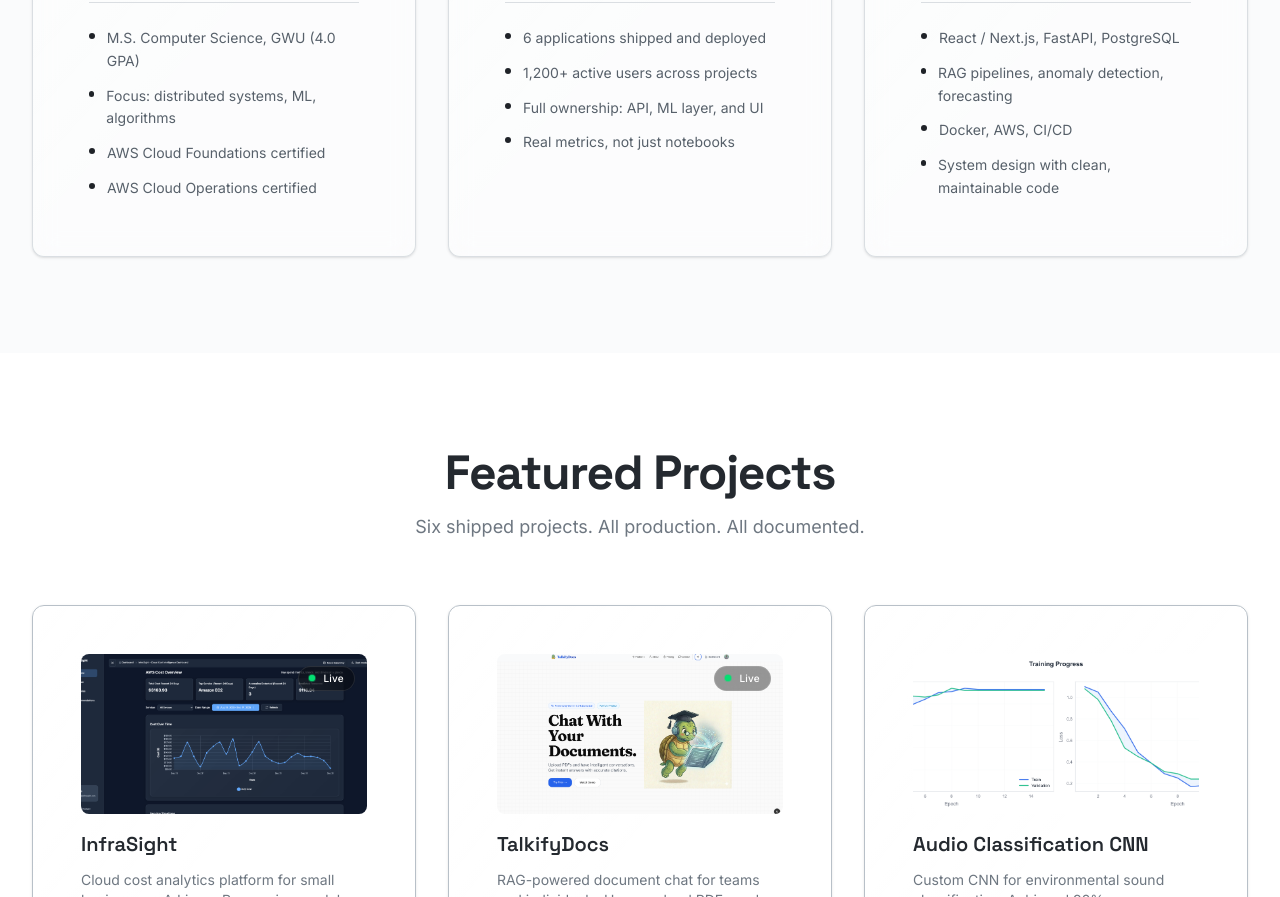
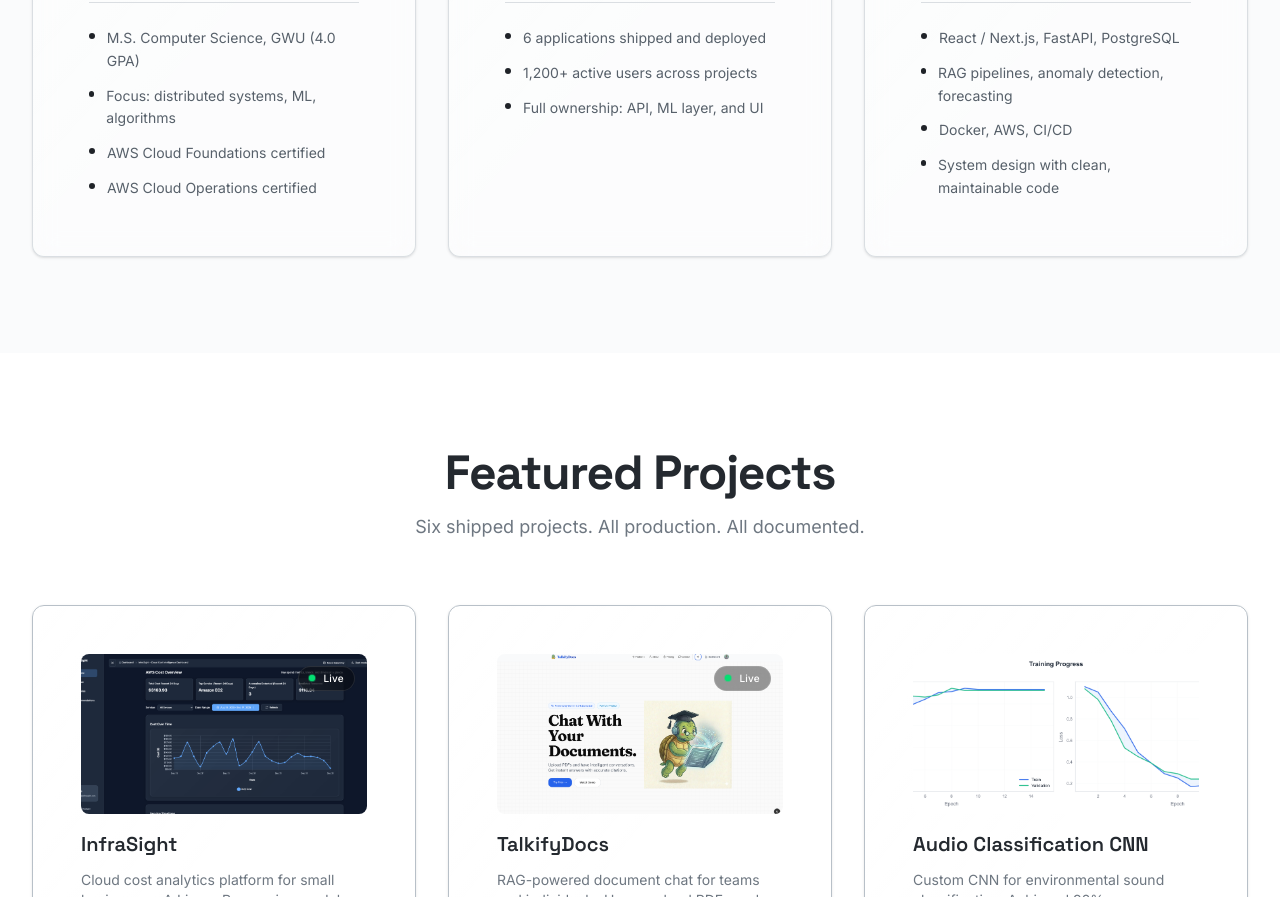
Before and after one commit to aabhiyann/portfolio-abhiyan, a React (Vite) app: page / in a window 1280 px wide. Shown: the part 1380-2277 px from the top of the page. Built offline with nearby package versions, Linux system fonts and the light colour scheme.

Commit message:
fix(why-me): remove 'real metrics not just notebooks' — redundant meta-claim

```diff
--- a/src/components/WhyHireMe.tsx
+++ b/src/components/WhyHireMe.tsx
@@ -22,7 +22,6 @@ const WhyHireMe: React.FC = () => {
         "6 applications shipped and deployed",
         "1,200+ active users across projects",
         "Full ownership: API, ML layer, and UI",
-        "Real metrics, not just notebooks",
       ],
     },
     {
```
